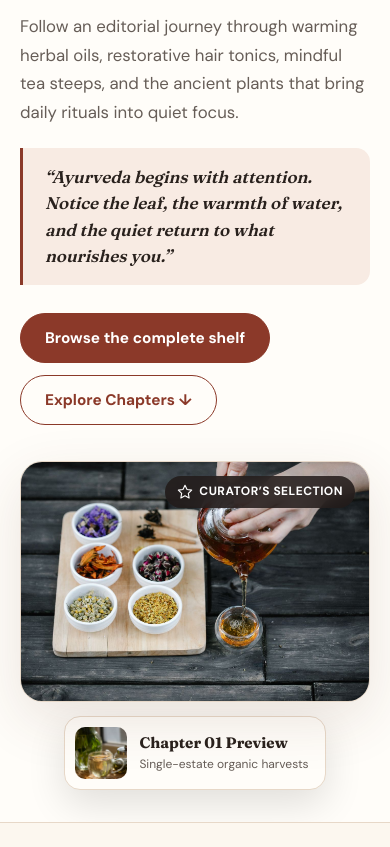
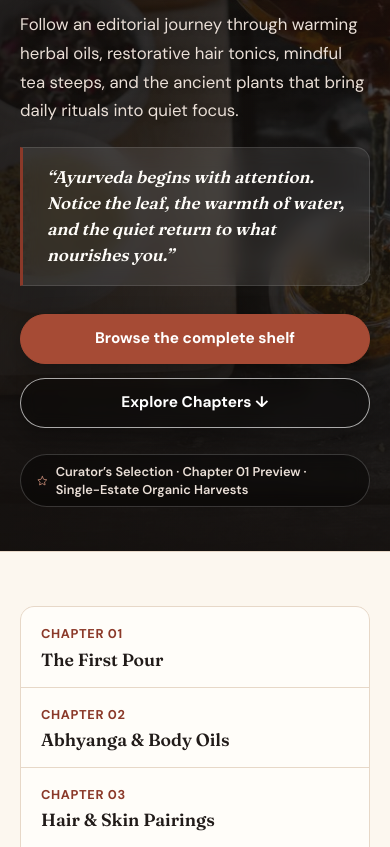
Before and after one commit to teknritsolutions-2/Herbal-Ayurvedic-Products-Store, a plain HTML site: page dist/pages/home2.html in a window 390 px wide. Shown: the part 432-1279 px from the top of the page. Drawn offline with Linux system fonts and the light colour scheme.

Commit message:
Redesign Home 2 banner as conventional full-bleed hero with background image

```diff
--- a/dist/assets/css/dark-mode.css
+++ b/dist/assets/css/dark-mode.css
@@ -171,13 +171,11 @@ html[data-theme="dark"] .newsletter input{background:#222326;border-color:#45414
 html[data-theme="dark"] .back-to-top{background:var(--surface-elevated,#252220);border-color:rgba(255,255,255,.22);color:#fff;box-shadow:0 4px 18px rgba(0,0,0,.45)}
 html[data-theme="dark"] .back-to-top:hover{background:var(--terracotta);border-color:var(--terracotta);color:#fff}
 
-html[data-theme="dark"] .editorial-hero{background:var(--surface);border-color:var(--line);color:var(--ink)}
-html[data-theme="dark"] .editorial-hero__masthead{background:var(--canvas);border-color:var(--line)}
-html[data-theme="dark"] .editorial-hero__quote{background:var(--surface-elevated);border-left-color:var(--accent-text);color:var(--ink)}
-html[data-theme="dark"] .editorial-hero__main-frame{border-color:var(--line)}
-html[data-theme="dark"] .editorial-hero__sub-frame{background:var(--surface-elevated);border-color:var(--line);box-shadow:0 14px 38px rgba(0,0,0,.45)}
-html[data-theme="dark"] .editorial-hero__sub-frame strong{color:var(--ink)}
-html[data-theme="dark"] .editorial-hero__sub-frame small{color:var(--muted)}
+html[data-theme="dark"] .editorial-hero{background:#111113;border-color:var(--line);color:#FFF}
+html[data-theme="dark"] .editorial-hero__overlay{background:linear-gradient(105deg,rgba(14,14,16,.95) 0%,rgba(14,14,16,.86) 48%,rgba(14,14,16,.62) 100%),linear-gradient(to top,rgba(14,14,16,.92) 0%,transparent 45%)}
+html[data-theme="dark"] .editorial-hero__masthead{background:rgba(255,255,255,.08);border-color:rgba(255,255,255,.18);color:#F7F2EC}
+html[data-theme="dark"] .editorial-hero__quote{background:rgba(255,255,255,.06);border-color:rgba(255,255,255,.14);border-left-color:var(--accent-text);color:#FFFDF9}
+html[data-theme="dark"] .editorial-hero__tag{background:rgba(0,0,0,.5);border-color:rgba(255,255,255,.16);color:#E2D9D3}
 
 html[data-theme="dark"] .location-info-card{background:var(--surface);border-color:var(--line)}
 html[data-theme="dark"] .location-details-list{border-color:var(--line)}
--- a/dist/assets/css/style.css
+++ b/dist/assets/css/style.css
@@ -262,23 +262,26 @@ svg{fill:none;stroke:currentColor;stroke-linecap:round;stroke-linejoin:round;str
 .content-page h1{font-size:clamp(3rem,5vw,5.2rem)}
 .content-page h2{margin-top:50px;font-size:2rem}
 .content-page ul{color:var(--muted)}
-.editorial-hero{position:relative;min-height:580px;display:flex;align-items:center;padding:46px 0 52px;background:var(--surface);border-bottom:1px solid var(--line);color:var(--ink);overflow:hidden}
-.editorial-hero__container{width:100%}
-.editorial-hero__masthead{display:flex;align-items:center;justify-content:space-between;gap:16px;padding:10px 22px;border:1px solid var(--line);border-radius:999px;background:var(--canvas);font-size:.8rem;font-weight:700;letter-spacing:.08em;text-transform:uppercase;color:var(--accent-text);margin-bottom:34px}
-.editorial-hero__masthead .masthead-tagline{color:var(--muted);font-weight:600}
-.editorial-hero__grid{display:grid;grid-template-columns:minmax(0,1.15fr) minmax(320px,.88fr);gap:clamp(36px,5vw,68px);align-items:center}
-.editorial-hero__monograph{max-width:680px}
-.editorial-hero__monograph h1{font-size:clamp(2.5rem,4.2vw,3.8rem);margin-bottom:18px;line-height:1.08}
-.editorial-hero__quote{margin:22px 0 28px;padding:16px 22px;border-left:3px solid var(--accent-fill);background:var(--wash);border-radius:0 14px 14px 0;font-style:italic;font-family:Fraunces,Georgia,serif;font-size:1.06rem;line-height:1.55;color:var(--ink)}
-.editorial-hero__actions{display:flex;gap:12px;flex-wrap:wrap}
-.editorial-hero__gallery{position:relative;display:grid;place-items:center}
-.editorial-hero__main-frame{position:relative;width:100%;aspect-ratio:16/11;border-radius:22px;overflow:hidden;box-shadow:var(--shadow);border:1px solid var(--line)}
-.editorial-hero__main-frame img{width:100%;height:100%;object-fit:cover}
-.editorial-hero__badge{position:absolute;top:14px;right:14px;display:inline-flex;align-items:center;gap:6px;padding:6px 12px;border-radius:999px;background:rgba(33,27,25,.85);backdrop-filter:blur(8px);color:#fff;font-size:.75rem;font-weight:700;letter-spacing:.04em;text-transform:uppercase}
-.editorial-hero__sub-frame{position:absolute;bottom:-18px;left:-16px;display:flex;align-items:center;gap:12px;padding:10px 16px 10px 10px;border-radius:16px;background:var(--surface);border:1px solid var(--line);box-shadow:0 14px 38px rgba(0,0,0,.12);max-width:280px}
-.editorial-hero__sub-frame img{width:52px;height:52px;border-radius:10px;object-fit:cover}
-.sub-frame-text strong{display:block;font-family:Fraunces,Georgia,serif;font-size:.95rem;color:var(--ink)}
-.sub-frame-text small{display:block;font-size:.75rem;color:var(--muted)}
+.editorial-hero{position:relative;min-height:580px;display:flex;align-items:center;padding:68px 0 76px;background:#1C1614;border-bottom:1px solid var(--line);color:#FFF;overflow:hidden}
+.editorial-hero__bg{position:absolute;inset:0;z-index:1;overflow:hidden;pointer-events:none}
+.editorial-hero__bg-img{position:absolute;inset:0;width:100%;height:100%;object-fit:cover;object-position:center;filter:brightness(.78) saturate(1.15);transform:scale(1.03)}
+.editorial-hero__overlay{position:absolute;inset:0;background:linear-gradient(105deg,rgba(20,16,14,.93) 0%,rgba(20,16,14,.82) 48%,rgba(20,16,14,.55) 100%),linear-gradient(to top,rgba(20,16,14,.9) 0%,transparent 45%)}
+.editorial-hero__container{position:relative;z-index:2;width:100%}
+.editorial-hero__masthead{display:inline-flex;align-items:center;gap:14px;padding:9px 20px;border:1px solid rgba(255,255,255,.24);border-radius:999px;background:rgba(255,255,255,.12);backdrop-filter:blur(12px);-webkit-backdrop-filter:blur(12px);font-size:.8rem;font-weight:700;letter-spacing:.08em;text-transform:uppercase;color:#F7F2EC;margin-bottom:28px}
+.editorial-hero__masthead .masthead-tagline{color:rgba(255,255,255,.82);font-weight:600}
+.editorial-hero__masthead .masthead-meta{color:var(--blush);font-weight:700}
+.editorial-hero__monograph{max-width:760px}
+.editorial-hero__monograph .eyebrow{color:var(--rose);margin-bottom:12px;font-size:.875rem;font-weight:700;letter-spacing:.14em;text-transform:uppercase}
+.editorial-hero__monograph h1{font-size:clamp(2.6rem,4.8vw,4.2rem);margin-bottom:18px;line-height:1.08;color:#FFFDF9;text-shadow:0 2px 14px rgba(0,0,0,.35)}
+.editorial-hero__monograph .lead{color:#EADFD7;margin-bottom:20px;max-width:680px;text-shadow:0 1px 6px rgba(0,0,0,.25)}
+.editorial-hero__quote{margin:22px 0 28px;padding:16px 24px;border-left:3px solid var(--accent-fill);background:rgba(255,255,255,.09);backdrop-filter:blur(10px);-webkit-backdrop-filter:blur(10px);border-radius:0 14px 14px 0;border-block:1px solid rgba(255,255,255,.12);border-right:1px solid rgba(255,255,255,.12);font-style:italic;font-family:Fraunces,Georgia,serif;font-size:1.06rem;line-height:1.55;color:#FFFDF9;max-width:680px}
+.editorial-hero__actions{display:flex;gap:14px;flex-wrap:wrap;align-items:center;margin-bottom:20px}
+.editorial-hero__actions .button{background:var(--terracotta);border-color:var(--terracotta);color:#fff;box-shadow:0 8px 24px rgba(0,0,0,.3)}
+.editorial-hero__actions .button:hover{background:var(--accent-hover);border-color:var(--accent-hover);transform:translateY(-2px)}
+.editorial-hero__actions .button--outline{background:rgba(0,0,0,.3);backdrop-filter:blur(8px);border-color:rgba(255,255,255,.65);color:#fff}
+.editorial-hero__actions .button--outline:hover{background:#fff;border-color:#fff;color:#211B19}
+.editorial-hero__tag{display:inline-flex;align-items:center;gap:8px;padding:8px 16px;border-radius:999px;background:rgba(0,0,0,.36);backdrop-filter:blur(8px);border:1px solid rgba(255,255,255,.18);color:#EADFD7;font-size:.8rem;font-weight:600;margin-top:6px}
+.editorial-hero__tag svg{color:var(--rose)}
 .editorial-index{display:grid;grid-template-columns:repeat(3,1fr);gap:1px;background:var(--line);border-block:1px solid var(--line)}
 .editorial-index a{padding:34px;background:var(--surface)}
 .editorial-index small{display:block;color:var(--accent-text);font-weight:700}
@@ -962,17 +965,18 @@ svg{fill:none;stroke:currentColor;stroke-linecap:round;stroke-linejoin:round;str
 .social-link:focus-visible{outline:2px solid var(--rose);outline-offset:3px}
 
 @media(max-width:992px){
-  .editorial-hero__grid{grid-template-columns:1fr;gap:36px}
-  .editorial-hero__gallery{max-width:540px;margin-inline:auto}
+  .editorial-hero{min-height:520px;padding:54px 0 62px}
   .store-location-map-grid{grid-template-columns:1fr}
   .location-map-frame{min-height:360px}
 }
 
 @media(max-width:680px){
-  .editorial-hero{min-height:440px;padding:32px 0}
+  .editorial-hero{min-height:440px;padding:36px 0 44px}
   .hero{min-height:440px;padding-top:40px;padding-bottom:44px}
-  .editorial-hero__masthead{flex-direction:column;align-items:flex-start;gap:6px;border-radius:16px;padding:12px 16px}
-  .editorial-hero__sub-frame{position:static;margin-top:14px;max-width:100%}
+  .editorial-hero__masthead{display:flex;flex-direction:column;align-items:flex-start;gap:6px;border-radius:16px;padding:12px 16px;width:100%}
+  .editorial-hero__actions{flex-direction:column;width:100%}
+  .editorial-hero__actions .button{width:100%}
+  .editorial-hero__tag{white-space:normal;line-height:1.4}
   .location-info-card{padding:24px 20px}
   .location-map-frame,
   .location-map-frame iframe{min-height:300px}
--- a/dist/pages/home2.html
+++ b/dist/pages/home2.html
@@ -15,8 +15,12 @@
   <div data-site-header></div>
   <main id="main">
 
-    <!-- 1. Editorial Hero (Distinct Magazine Journal Structure) -->
-    <section class="editorial-hero">
+    <!-- 1. Editorial Hero (Conventional Hero Banner with Background Image) -->
+    <section class="editorial-hero editorial-hero--banner">
+      <div class="editorial-hero__bg" aria-hidden="true">
+        <img src="../assets/images/floral-tea.jpg" alt="" class="editorial-hero__bg-img">
+        <div class="editorial-hero__overlay"></div>
+      </div>
       <div class="container editorial-hero__container">
         <div class="editorial-hero__masthead" data-reveal>
           <span class="masthead-issue">Vol. 02 · Issue IV</span>
@@ -24,7 +28,6 @@
           <span class="masthead-meta">8-Minute Read</span>
         </div>
 
-        <div class="editorial-hero__grid">
         <div class="editorial-hero__monograph editorial-hero__copy" data-reveal>
           <p class="eyebrow">Field Notes · Botanical Essays</p>
           <h1>A slower shelf for everyday care.</h1>
@@ -36,23 +39,9 @@
             <a class="button" href="products.html">Browse the complete shelf</a>
             <a class="button button--outline" href="#morning">Explore Chapters ↓</a>
           </div>
-          </div>
-
-          <div class="editorial-hero__gallery" data-reveal>
-            <div class="editorial-hero__main-frame">
-              <img src="../assets/images/floral-tea.jpg" alt="Botanical tea infusion with delicate dried flowers">
-              <div class="editorial-hero__badge">
+          <div class="editorial-hero__tag">
             <svg viewBox="0 0 24 24" width="16" height="16" aria-hidden="true"><path d="M12 2l3.09 6.26L22 9.27l-5 4.87 1.18 6.88L12 17.77l-6.18 3.25L7 14.14 2 9.27l6.91-1.01L12 2z"></path></svg>
-                <span>Curator’s Selection</span>
-              </div>
-            </div>
-            <div class="editorial-hero__sub-frame">
-              <img src="../assets/images/tea-sunlit.jpg" alt="Sunlit morning tea ritual">
-              <div class="sub-frame-text">
-                <strong>Chapter 01 Preview</strong>
-                <small>Single-estate organic harvests</small>
-              </div>
-            </div>
+            <span>Curator’s Selection · Chapter 01 Preview · Single-Estate Organic Harvests</span>
           </div>
         </div>
       </div>
```
Lines whose indentation alone changed are shown as unchanged.
